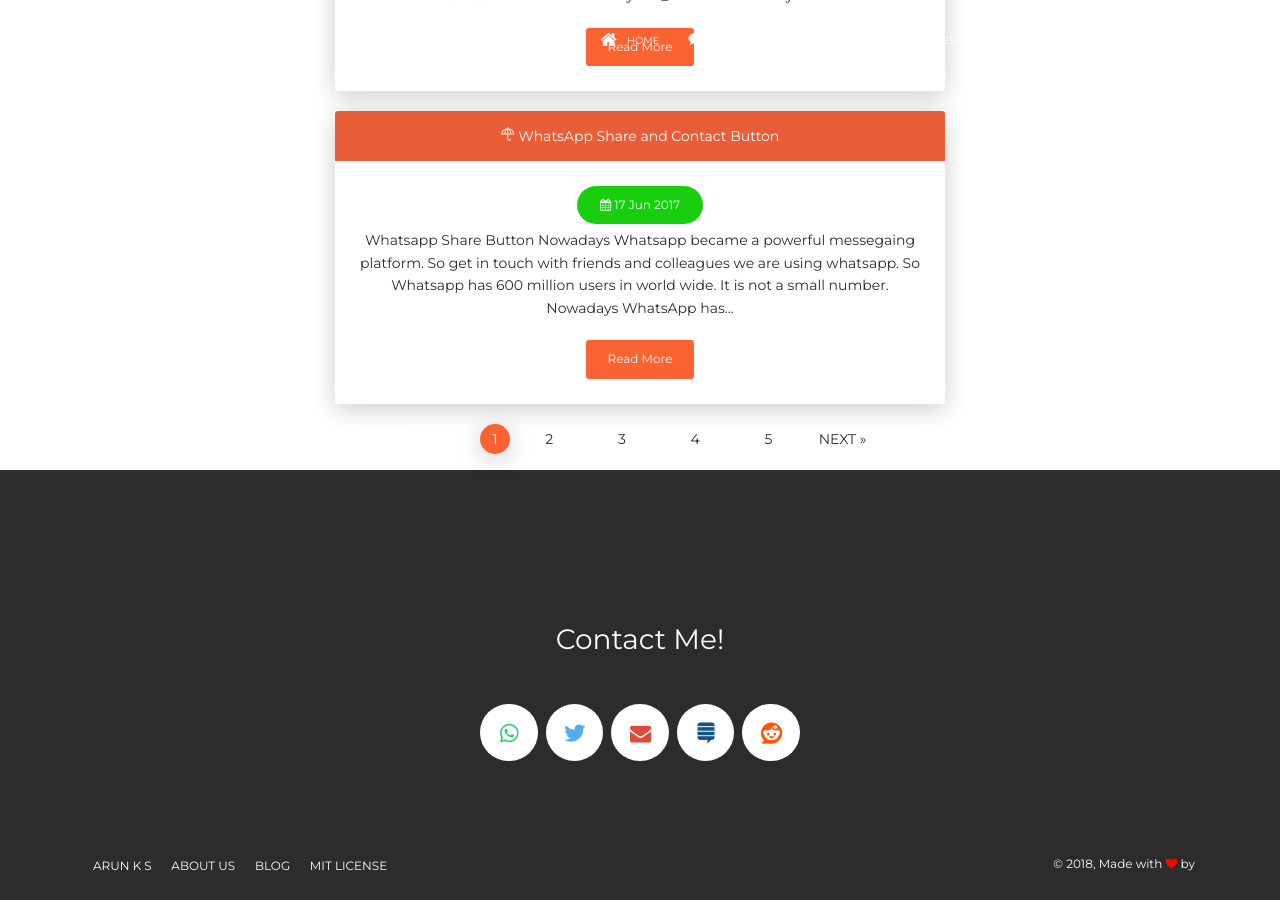
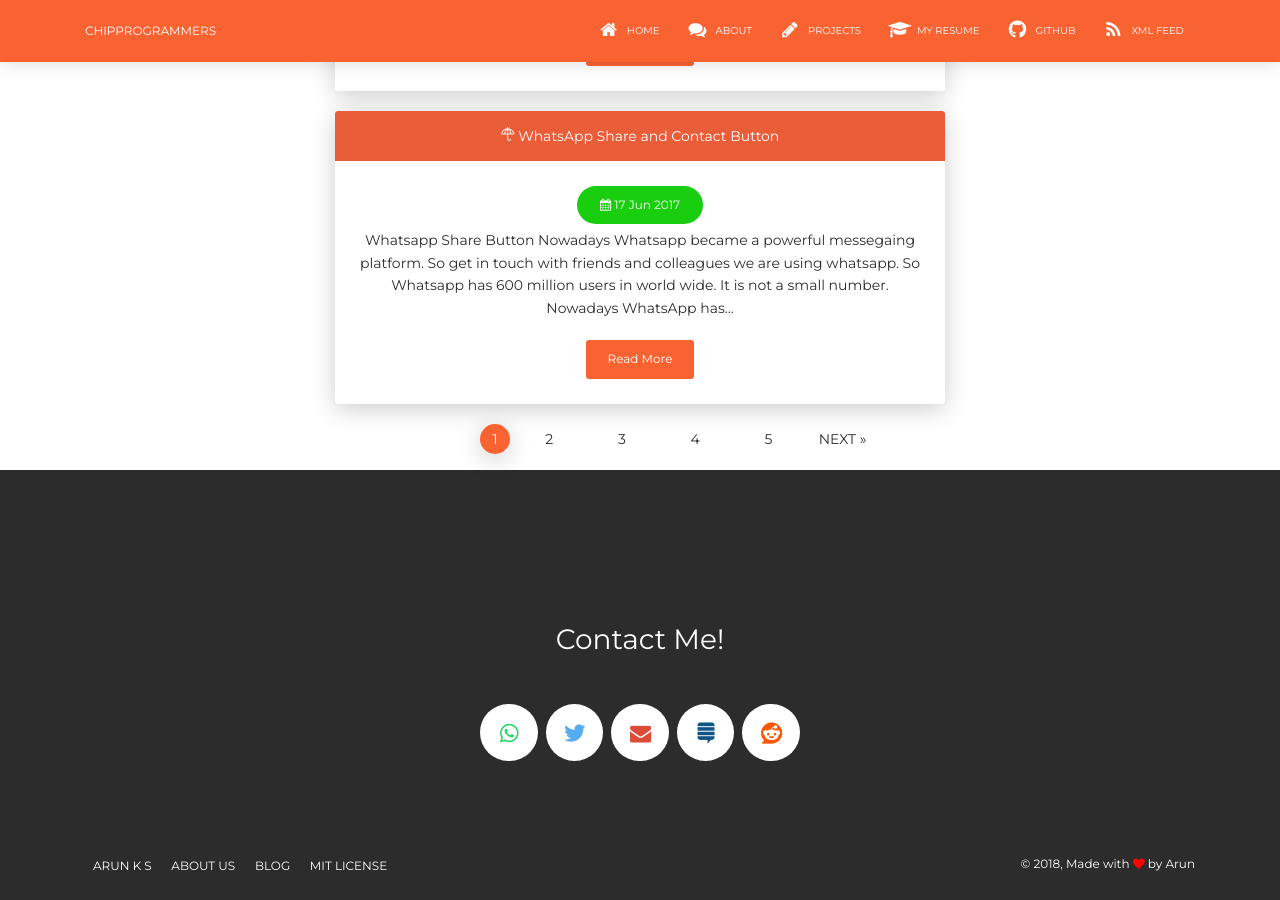
Before and after one commit to tip4programs/imbue, a Jekyll site: the page built from index.html, in a window 1280 px wide and 900 px high, scrolled down 1250 px. Built offline with Jekyll 4.4.1, drawn with Linux system fonts in a browser that asks for light colours; nearby versions of some CDN libraries; the list of posts is cut into pages by our own code.

Commit message:
Update footer.html

```diff
--- a/_includes/footer.html
+++ b/_includes/footer.html
@@ -28,7 +28,7 @@
                     &copy;
                     <script>
                         document.write(new Date().getFullYear())
-                    </script>, Made with <i class="fa fa-heart" style=color:red;></i> by <a target="_blank" href="https://chipprogrammer.blogspot.com>Arun</a>
+                    </script>, Made with <i class="fa fa-heart" style=color:red;></i> by <a href="https://chipprogrammer.blogspot.com" target="_blank">Arun</a>
                      </div>
             </div>
         </footer>
```
